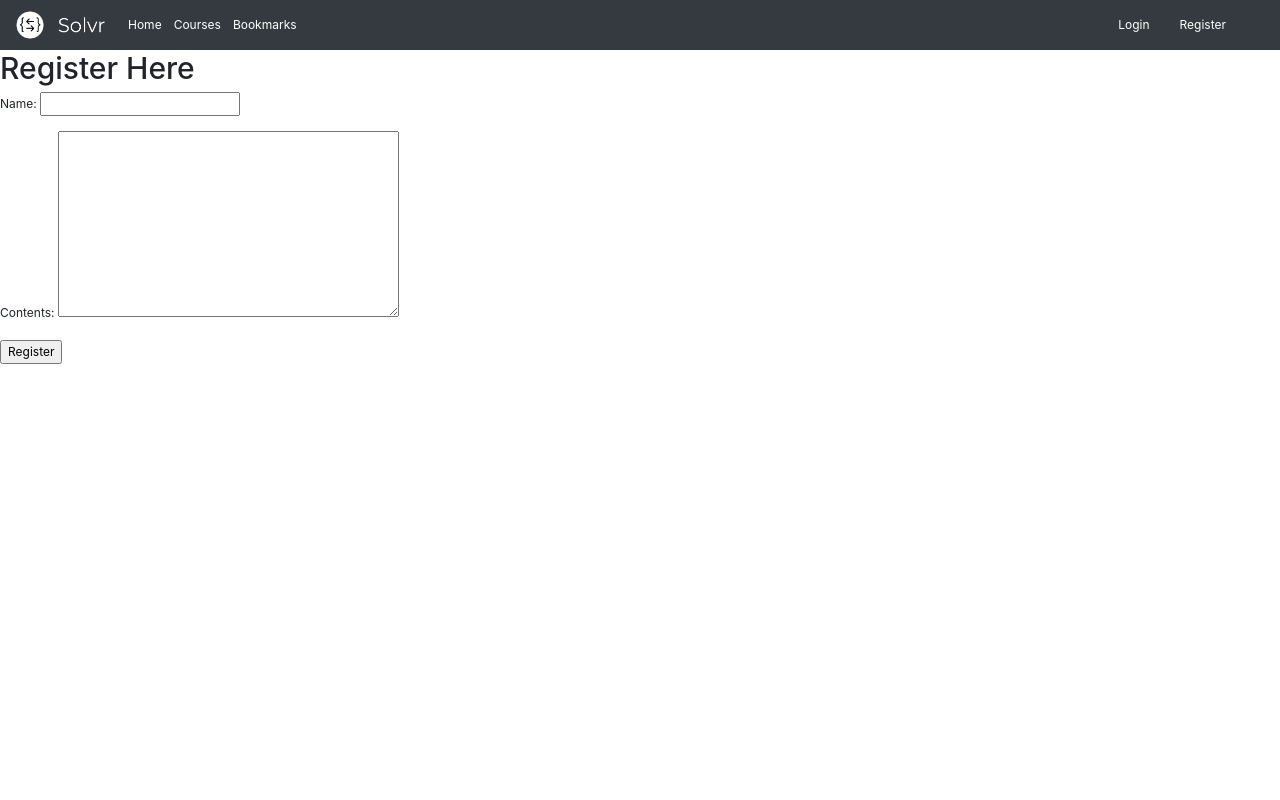
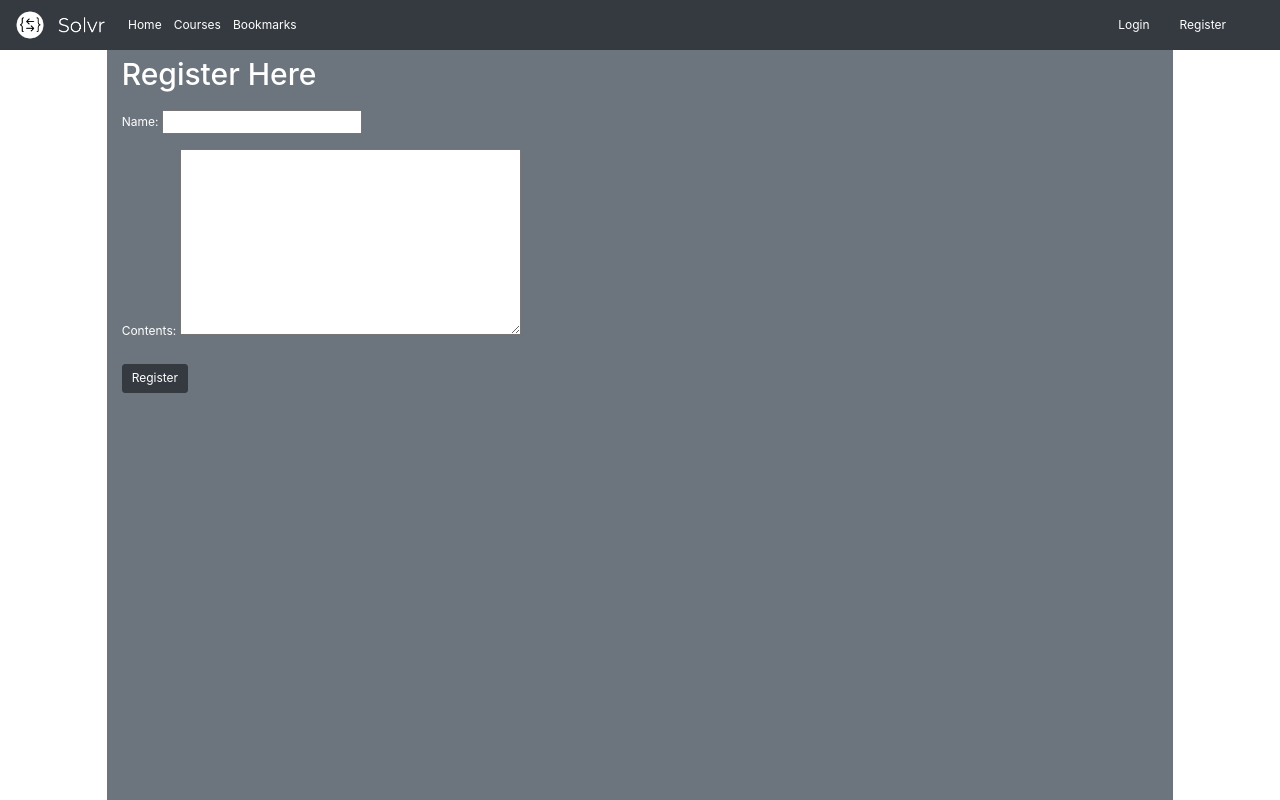
Before and after one commit to AndrewA111/ProjectWebApp, a Django app: template templates/registration/registration_form.html in a window 1280 px wide. Run offline with Django 3.2, Linux system fonts and the light colour scheme; the template is opened without the code that fills it: values that come from a table or form of the project are taken from there, others are empty; some libraries are stand-ins or nearby versions.

Commit message:
Reformatted login and register pages

```diff
--- a/project_web_app/settings.py
+++ b/project_web_app/settings.py
@@ -29,7 +29,7 @@ SECRET_KEY = '#-q_t%tz6$l&w@bhp*dvfbvs*$@09_afvu(%c!@fnle6%l((6p'
 # SECURITY WARNING: don't run with debug turned on in production!
 DEBUG = True
 
-ALLOWED_HOSTS = ['812f9d8fafa5.ngrok.io',
+ALLOWED_HOSTS = ['edb1887b2ef7.ngrok.io',
                  '127.0.0.1']
 
 
--- a/templates/registration/registration_form.html
+++ b/templates/registration/registration_form.html
@@ -1,17 +1,34 @@
 {% extends 'question/base.html' %}
+{% load staticfiles %}
 
 {% block title_block %}
     Register
 {% endblock %}
 
+{% block link_block %}
+        <link rel="stylesheet" type="text/css" href="{% static 'css/sharedStyles.css' %}">
+{% endblock %}
+
 {% block body_block %}
-<h1>Register Here</h1>
 
-<form method="post" action=".">
-    {% csrf_token %}
+<div class="container-fluid h-100">
+            <div class="row h-100">
+                <div class="col-md-1 h-100 gutterColor">
+                </div>
+                <div class="col-md-10 bg-secondary text-white h-100">
+                    <h1 class="mt-2 mb-4">Register Here</h1>
 
-    {{ form.as_p }}
+                    <form method="post" action=".">
+                        {% csrf_token %}
 
-    <input type="submit" value="Register" />
-</form>
+                        {{ form.as_p }}
+
+                        <input class="mt-2 mb-2 btn btn-dark" type="submit" value="Register" />
+                    </form>
+                </div>
+                <div class="col-md-1 h-100 gutterColor">
+                </div>
+            </div>
+</div>
+
 {% endblock %}
```
Also changed, not shown: templates/registration/login.html (+19 -3 lines), 1 other file.
